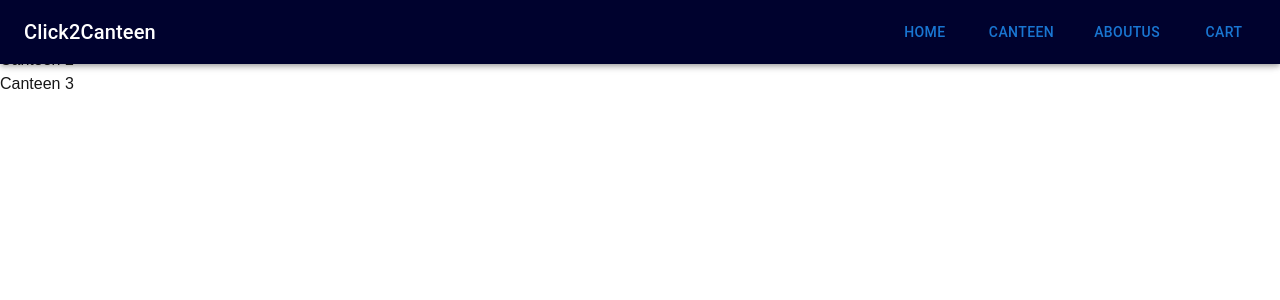
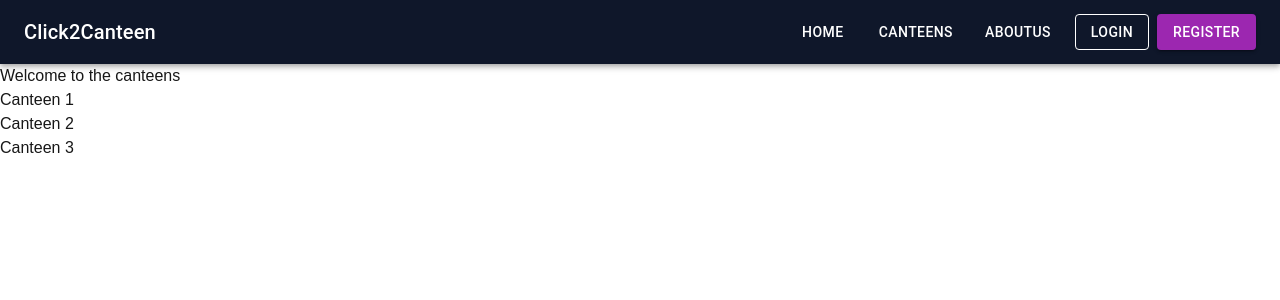
Before and after one commit to tunkrawaysoe/Click2canteen, a Next.js app: page /canteens in a window 1280 px wide. Shown: the top 300 px of the page. Built offline with nearby package versions, Linux system fonts and the light colour scheme.

Commit message:
About Us

```diff
--- a/src/app/(customer)/aboutus/page.js
+++ b/src/app/(customer)/aboutus/page.js
@@ -0,0 +1,9 @@
+import React from 'react'
+
+export default function aboutus() {
+  return (
+    <div>
+      <h1>aboutus</h1>
+    </div>
+  )
+}
--- a/src/app/(customer)/canteens/page.js
+++ b/src/app/(customer)/canteens/page.js
@@ -2,7 +2,7 @@ import Link from "next/link";
 
 export default function Canteen() {
   return (
-    <div className="flex flex-col">
+    <div className="flex flex-col" color="black">
       Welcome to the canteens
       <Link href={"/canteens/1/menu"}>Canteen 1</Link>
       <Link href={"/canteens/2/menu"}>Canteen 2</Link>
--- a/src/components/NavBar.jsx
+++ b/src/components/NavBar.jsx
@@ -1,41 +1,91 @@
-import { AppBar, Box, Button, Toolbar, Typography } from "@mui/material";
+"use client";
+
+import React from "react";
+import {
+  AppBar,
+  Toolbar,
+  IconButton,
+  Button,
+  Drawer,
+  List,
+  ListItem,
+  ListItemText,
+  Typography,
+  Box,
+} from "@mui/material";
+
 import Link from "next/link";
-import React from "react";
+
+const navLinks = [
+  { label: "Home", href: "/home" },
+  { label: "Canteens", href: "/canteens" },
+  { label: "Aboutus", href: "/aboutus" },
+];
 
 export default function NavBar() {
+  const [open, setOpen] = React.useState(false);
+
+  const toggleDrawer = () => setOpen(!open);
+
+  const drawerList = (
+    <Box sx={{ width: 250 }} role="presentation" onClick={toggleDrawer}>
+      <List>
+        {navLinks.map((item) => (
+          <ListItem button key={item.label} component={Link} href={item.href}>
+            <ListItemText primary={item.label} />
+          </ListItem>
+        ))}
+        <ListItem button component={Link} href="/login">
+          <ListItemText primary="Login" />
+        </ListItem>
+        <ListItem button component={Link} href="/register">
+          <ListItemText primary="Register" />
+        </ListItem>
+      </List>
+    </Box>
+  );
+
   return (
-    <div>
-      <AppBar
-        position="fixed"
-        sx={{
-          backgroundColor: "#00022E",
-          color: "white",
-          top: 0,
-          zIndex: 1100,
-        }} // bol, white text
-      >
-        <Toolbar>
-          <Typography variant="h6" sx={{ flexGrow: 1 }}>
+    <>
+      <AppBar position="sticky" sx={{ backgroundColor: "#0f172a" }}>
+        <Toolbar className="max-w-7xl mx-auto w-full">
+          <IconButton
+            color="inherit"
+            edge="start"
+            onClick={toggleDrawer}
+            sx={{ mr: 2, display: { sm: "none" } }}
+          ></IconButton>
+
+          <Typography variant="h6" className="font-bold flex-grow">
             Click2Canteen
           </Typography>
-          <Box sx={{ display: "flex", gap: 3 }}>
-            <Link href="/home" passHref>
-              <Button>Home</Button>
+
+          <Box sx={{ display: { xs: "none", sm: "flex" }, gap: 2 }}>
+            {navLinks.map((item) => (
+              <Link key={item.label} href={item.href} passHref>
+                <Button color="inherit">{item.label}</Button>
+              </Link>
+            ))}
+          </Box>
+
+          <Box sx={{ display: { xs: "none", sm: "flex" }, gap: 1, ml: 2 }}>
+            <Link href="/login" passHref>
+              <Button variant="outlined" color="inherit">
+                Login
+              </Button>
             </Link>
-
-            <Link href="/canteens" passHref>
-              <Button>Canteen</Button>
-            </Link>
-
-            <Link href="/aboutus" passHref>
-              <Button>AboutUs</Button>
-            </Link>
-            <Link href="/cart" passHref>
-              <Button>Cart</Button>
+            <Link href="/register" passHref>
+              <Button variant="contained" color="secondary">
+                Register
+              </Button>
             </Link>
           </Box>
         </Toolbar>
       </AppBar>
-    </div>
+
+      <Drawer anchor="left" open={open} onClose={toggleDrawer}>
+        {drawerList}
+      </Drawer>
+    </>
   );
 }
```
